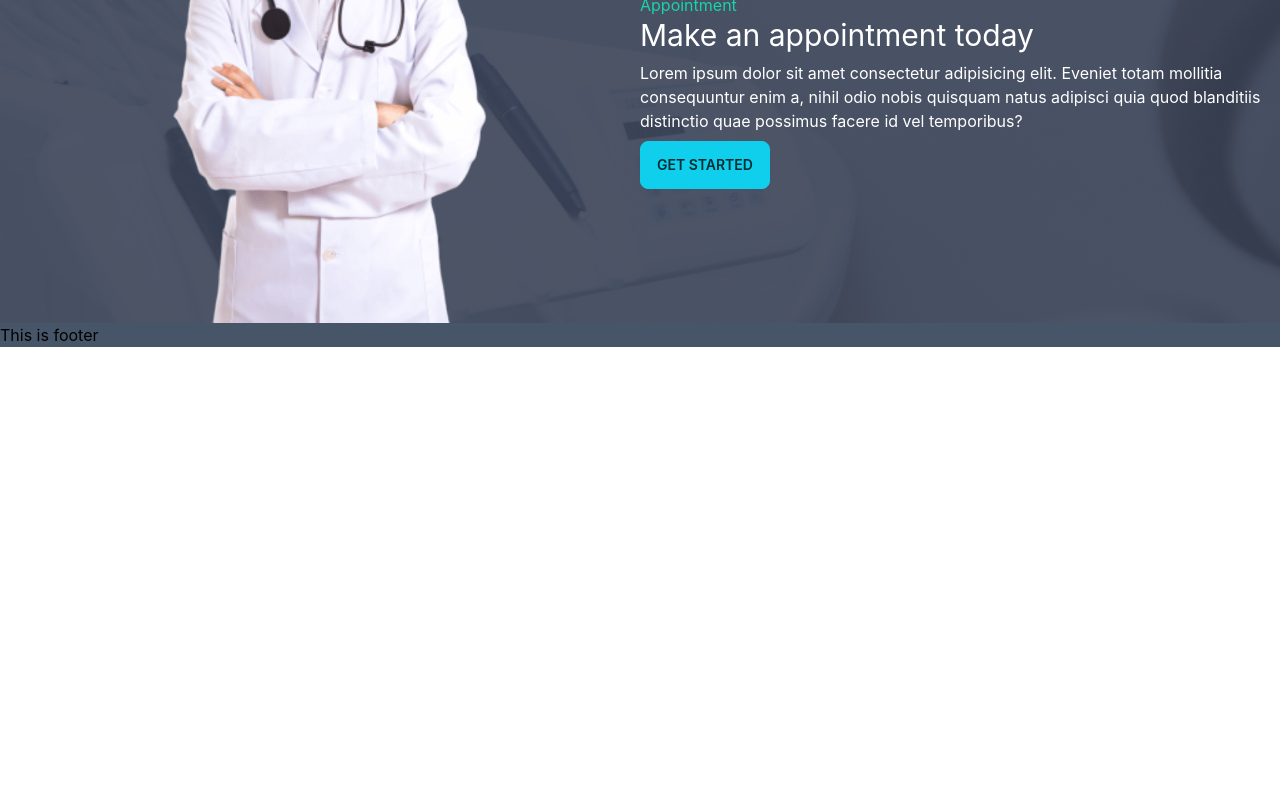
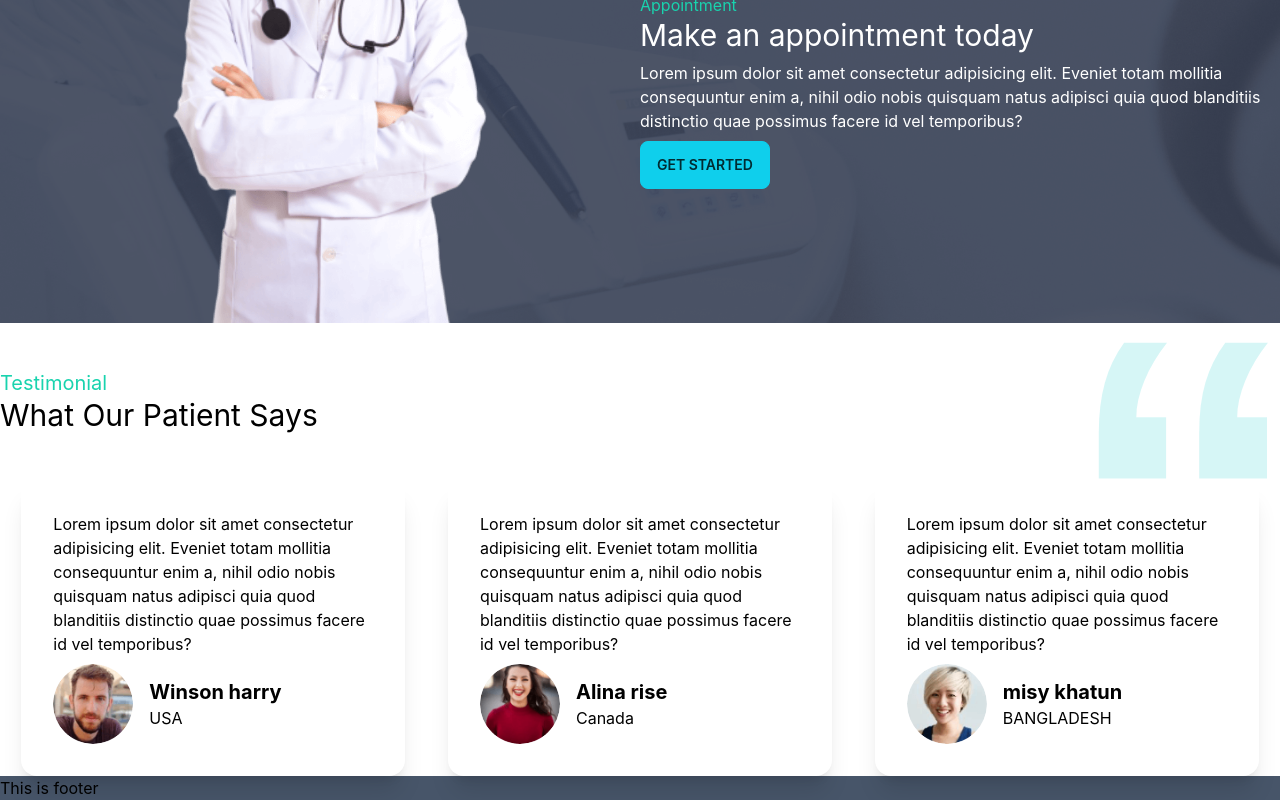
Before and after one commit to pixprocoder/doctor-portal, a React (Create React App) app: page / in a window 1280 px wide. Shown: the part 2568-3368 px from the top of the page. Before the commit the page ends 2915 px from the top, so only its background shows below. Built offline with nearby package versions, Linux system fonts and the light colour scheme.

Commit message:
review added

```diff
--- a/src/Pages/Home/Home.js
+++ b/src/Pages/Home/Home.js
@@ -4,6 +4,7 @@ import HomeInfo from "./HomeInfo";
 import MakeAppointment from "./MakeAppointment";
 import ServiceBanner from "./ServiceBanner";
 import Services from "./Services";
+import Testimonial from "./Testimonial";
 
 const Home = () => {
   return (
@@ -13,6 +14,7 @@ const Home = () => {
       <Services />
       <ServiceBanner />
       <MakeAppointment />
+      <Testimonial />
     </div>
   );
 };
--- /dev/null
+++ b/src/Pages/Home/Review.js
@@ -0,0 +1,29 @@
+import React from "react";
+
+const Review = ({ review }) => {
+  const { name, img, desc, location } = review;
+  return (
+    <section>
+      <div class="card max-w-sm mx-auto shadow-xl ">
+        <div className="card-body   flex justify-between flex-col ">
+          <div>
+            <p>{desc}</p>
+          </div>
+          <div className="flex items-center">
+            <div class="avatar mr-4">
+              <div class="w-20 rounded-full">
+                <img src={img} alt="" />
+              </div>
+            </div>
+            <div>
+              <p className="text-xl font-bold">{name}</p>
+              <p>{location}</p>
+            </div>
+          </div>
+        </div>
+      </div>
+    </section>
+  );
+};
+
+export default Review;
--- /dev/null
+++ b/src/Pages/Home/Testimonial.js
@@ -0,0 +1,51 @@
+import React from "react";
+import testimonial from "../../assets/icons/quote.svg";
+import people1 from "../../assets/images/people1.png";
+import people2 from "../../assets/images/people2.png";
+import people3 from "../../assets/images/people3.png";
+import Review from "./Review";
+const Testimonial = () => {
+  const reviews = [
+    {
+      _id: 1,
+      name: "Winson harry",
+      desc: "Lorem ipsum dolor sit amet consectetur adipisicing elit. Eveniet totam mollitia consequuntur enim a, nihil odio nobis quisquam natus adipisci quia quod blanditiis distinctio quae possimus facere id vel temporibus?",
+      img: people1,
+      location: "USA",
+    },
+    {
+      _id: 2,
+      name: "Alina rise",
+      desc: "Lorem ipsum dolor sit amet consectetur adipisicing elit. Eveniet totam mollitia consequuntur enim a, nihil odio nobis quisquam natus adipisci quia quod blanditiis distinctio quae possimus facere id vel temporibus?",
+      img: people2,
+      location: "Canada",
+    },
+    {
+      _id: 3,
+      name: "misy khatun",
+      desc: "Lorem ipsum dolor sit amet consectetur adipisicing elit. Eveniet totam mollitia consequuntur enim a, nihil odio nobis quisquam natus adipisci quia quod blanditiis distinctio quae possimus facere id vel temporibus?",
+      img: people3,
+      location: "BANGLADESH",
+    },
+  ];
+  return (
+    <section className="my-30">
+      <div className="flex justify-between items-center">
+        <div>
+          <h2 className="text-secondary text-xl">Testimonial</h2>
+          <p className="text-3xl">What Our Patient Says</p>
+        </div>
+        <div>
+          <img className="w-24 lg:w-48" src={testimonial} alt="" />
+        </div>
+      </div>
+      <div className="grid grid-cols-1 md:grid-cols-2 lg:grid-cols-3">
+        {reviews.map((review) => (
+          <Review key={review._id} review={review} />
+        ))}
+      </div>
+    </section>
+  );
+};
+
+export default Testimonial;
```
